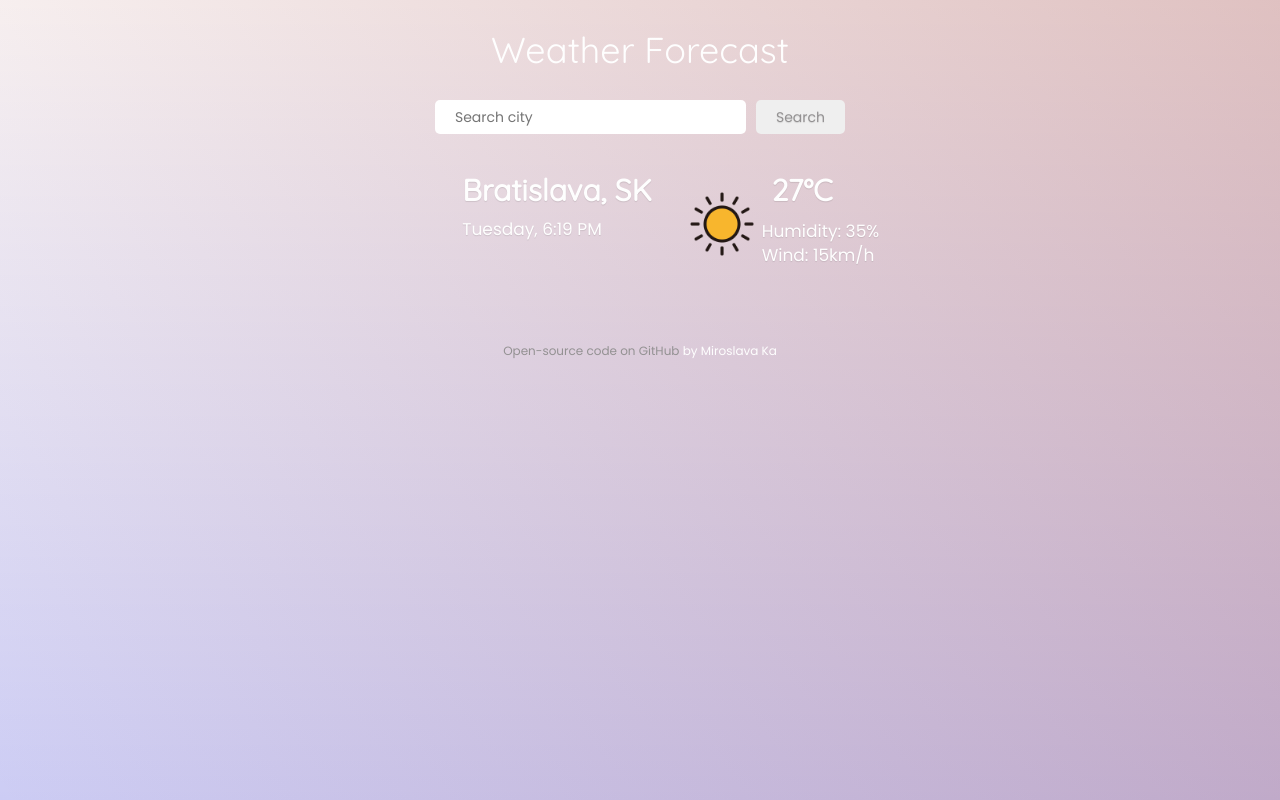
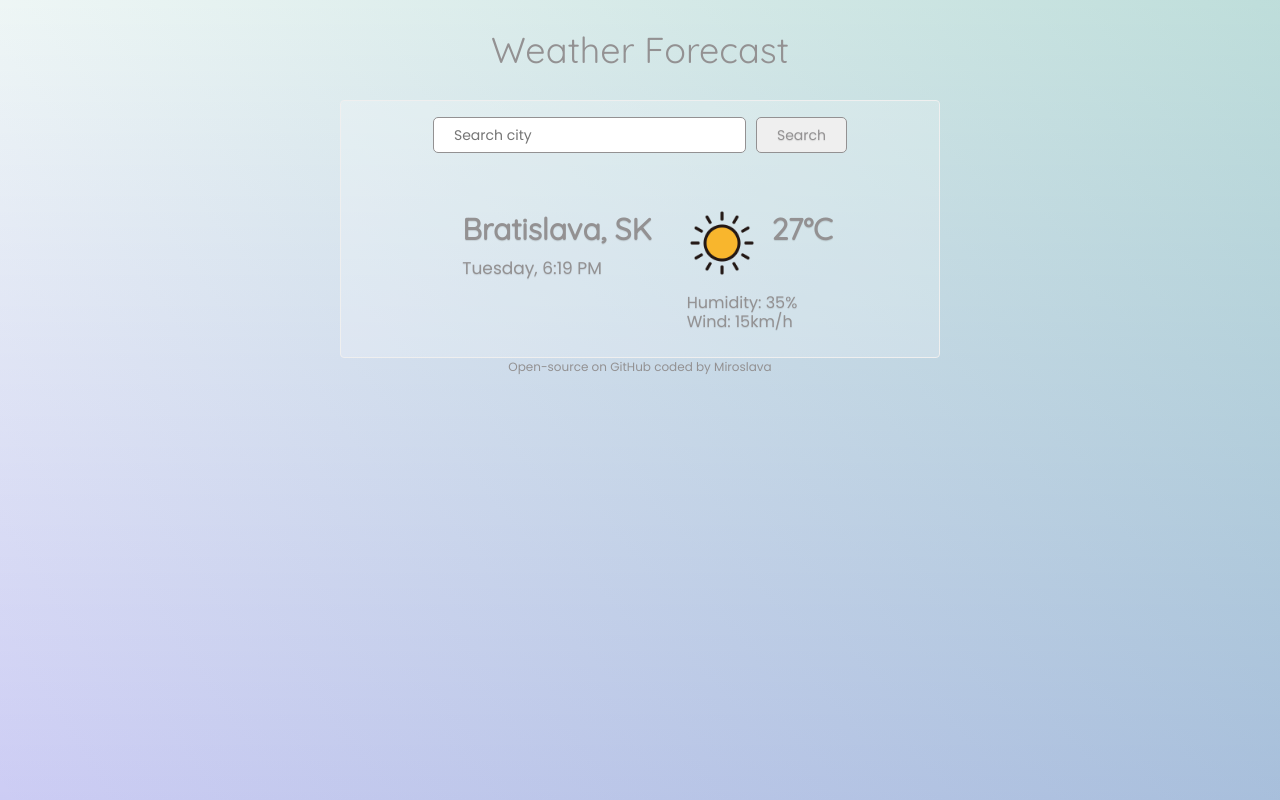
Before and after one commit to miroslavaka/weather-app, a React (Create React App) app: page / in a window 1280 px wide. Built offline with nearby package versions, Linux system fonts and the light colour scheme.

Commit message:
removing Footer component, adding styling

```diff
--- a/src/App.css
+++ b/src/App.css
@@ -1,6 +1,6 @@
-:root {
+/* :root {
   --main-color: #fefefe;
-}
+} */
 html {
   box-sizing: border-box;
 }
@@ -13,10 +13,10 @@ body {
   margin: 0;
   padding: 0;
 }
-h1,
+/* h1,
 h2 {
   margin: 0;
-}
+} */
 .App {
   background: #eee;
   background: linear-gradient(0deg, rgba(0, 0, 200, 0.2), rgba(0, 0, 200, 0));
@@ -26,7 +26,7 @@ h2 {
   background: #eee;
   background: linear-gradient(
     240deg,
-    rgba(150, 50, 50, 0.3),
+    rgba(40, 144, 134, 0.3),
     rgba(0, 0, 200, 0)
   );
   min-height: 100vh;
@@ -34,5 +34,23 @@ h2 {
   flex-direction: column;
   align-items: center;
   /* justify-content: center; */
-  color: var(--main-color);
+  color: #939192;
 }
+.App .title {
+  margin: 3rem 0;
+  font-family: 'Quicksand', sans-serif;
+}
+.App .footer-text {
+  font-size: 1.2rem;
+}
+.App .link {
+  color: #939192;
+  text-decoration: none;
+}
+.App .link:hover {
+  color: rgba(150, 50, 50, 0.3);
+}
+
+.App .link:visited {
+  color: #939192;
+}
--- a/src/App.js
+++ b/src/App.js
@@ -1,5 +1,4 @@
 import Weather from './Weather';
-import Footer from './Footer';
 import './App.css';
 
 function App() {
@@ -7,8 +6,26 @@ function App() {
     <div className="App">
       <div className="App-container">
         <h1 className="title">Weather Forecast</h1>
-        <Weather />
-        <Footer />
+        <Weather defaultCity="Bratislava" />
+        <footer>
+          <p className="footer-text">
+            <a
+              href="https://github.com/miroslavaka/weather-app"
+              target="_blank"
+              className="link"
+            >
+              Open-source on GitHub
+            </a>{' '}
+            coded by{' '}
+            <a
+              href="https://mira-codes.netlify.app/"
+              target="_blank"
+              className="link"
+            >
+              Miroslava
+            </a>
+          </p>
+        </footer>
       </div>
     </div>
   );
--- a/src/Footer.css
+++ /dev/null
@@ -1,14 +0,0 @@
-.footer-text {
-  font-size: 1.2rem;
-}
-.link {
-  color: #939192;
-  text-decoration: none;
-}
-.link:hover {
-  color: rgba(150, 50, 50, 0.3);
-}
-
-.link:visited {
-  color: #939192;
-}
--- a/src/Footer.js
+++ /dev/null
@@ -1,20 +0,0 @@
-import React from 'react';
-import './Footer.css';
-
-const Footer = () => {
-  return (
-    <footer className="Footer">
-      <p className="footer-text">
-        <a
-          href="https://github.com/miroslavaka/weather-app"
-          target="_blank"
-          className="link"
-        >
-          Open-source code on GitHub
-        </a>
-        <span> by Miroslava Ka</span>
-      </p>
-    </footer>
-  );
-};
-export default Footer;
--- a/src/Weather.css
+++ b/src/Weather.css
@@ -1,13 +1,15 @@
-:root {
-  --main-color: #fefefe;
-}
+/* :root {
+   --main-color: #fefefe;
+
+} */
 
 .Weather {
   text-shadow: 0 1px 1px rgba(0, 0, 0, 0.1);
-}
-.title {
-  margin: 3rem 0;
-  font-family: 'Quicksand', sans-serif;
+  max-width: 600px;
+  background-color: hsla(0, 0%, 100%, 0.2);
+  border: 1px solid #efefef;
+  padding: 16px;
+  border-radius: 4px;
 }
 
 .city,
@@ -22,41 +24,44 @@ li {
   font-family: 'Poppins', sans-serif;
   font-size: 1.7rem;
 }
-.list {
+.Weather .list {
   padding: 0;
-  position: relative;
+  margin: 0;
+  /* position: relative;
   top: -55px;
-  left: 75px;
+  left: 75px; */
 }
-.list li {
+.Weather .list li {
   list-style-type: none;
+  font-size: 16px;
+  font-weight: 100;
+  line-height: 19px;
 }
 
-.row {
+.Weather .row {
   display: flex;
   justify-content: center;
 }
 
-.search,
-.submit {
+.Weather .search,
+.Weather .submit {
   font-family: 'Poppins', sans-serif;
   outline: none;
-  border: 1px solid var(--white-color);
+  border: 1px solid #939192;
   border-radius: 5px;
   padding: 0.7rem 2rem;
   color: #939192;
 }
-.search {
+.Weather .search {
   margin-right: 1rem;
 }
-.left {
+.Weather .submit {
+  cursor: pointer;
+  text-shadow: 0 1px 1px rgba(0, 0, 0, 0.1);
+}
+.Weather .left {
   margin: 4rem 3.5rem 1rem 0;
 }
-.right {
+.Weather .right {
   margin: 4rem 0 1rem 0;
 }
-.submit {
-  cursor: pointer;
-
-  text-shadow: 0 1px 1px rgba(0, 0, 0, 0.1);
-}
--- a/src/Weather.js
+++ b/src/Weather.js
@@ -80,7 +80,7 @@ const Weather = () => {
             </div>
           </div>
         </form>
-        <div className="row row-cols-md-2 row-cols-sm-1">
+        <div className="row">
           <div className="col left">
             <h2 className="city">
               {data.name},{data.country}
@@ -123,7 +123,7 @@ const Weather = () => {
             </div>
           </div>
         </form>
-        <div className="row row-cols-md-2 row-cols-sm-1">
+        <div className="row">
           <div className="col left">
             <h2 className="city">Bratislava, SK</h2>
             <p>
```
